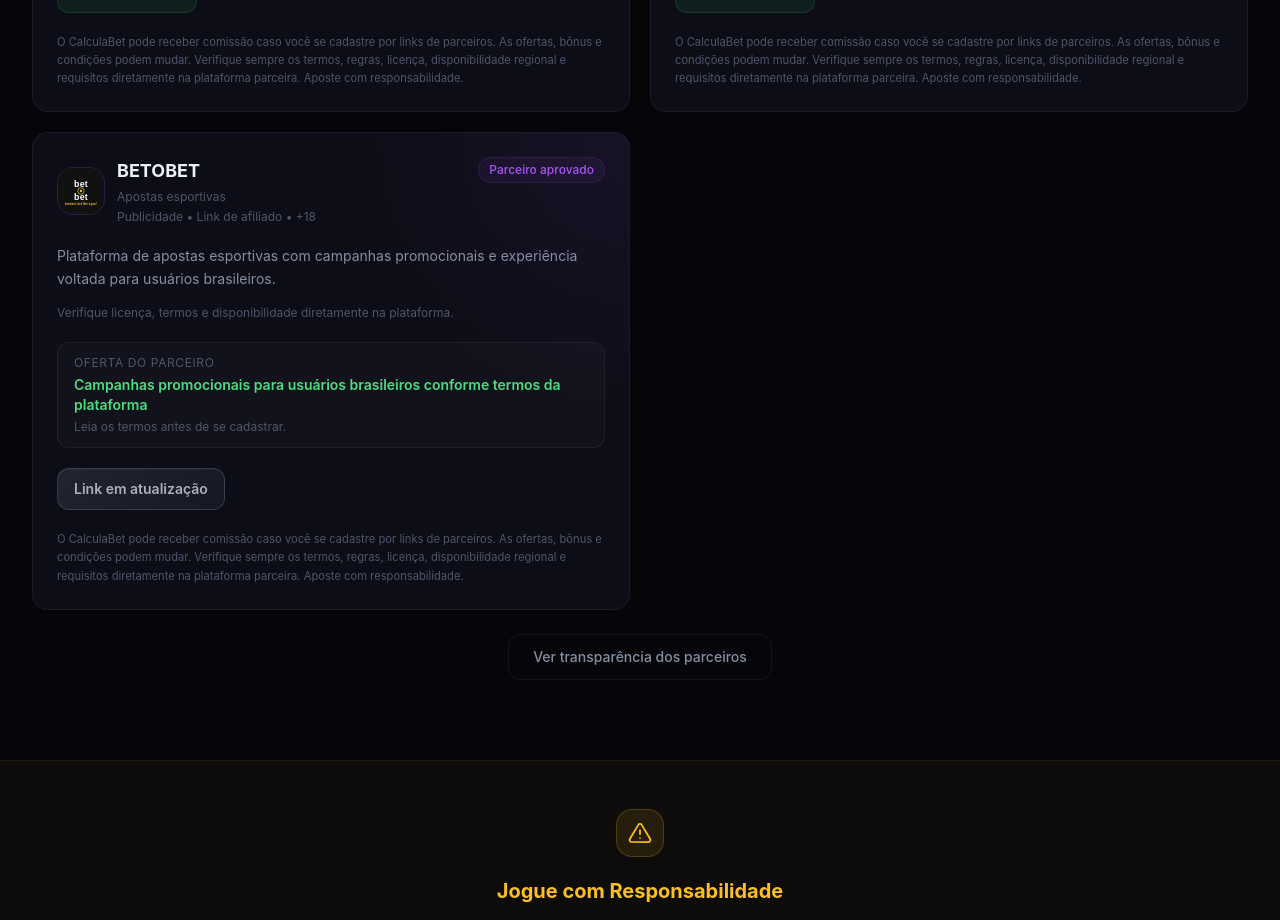
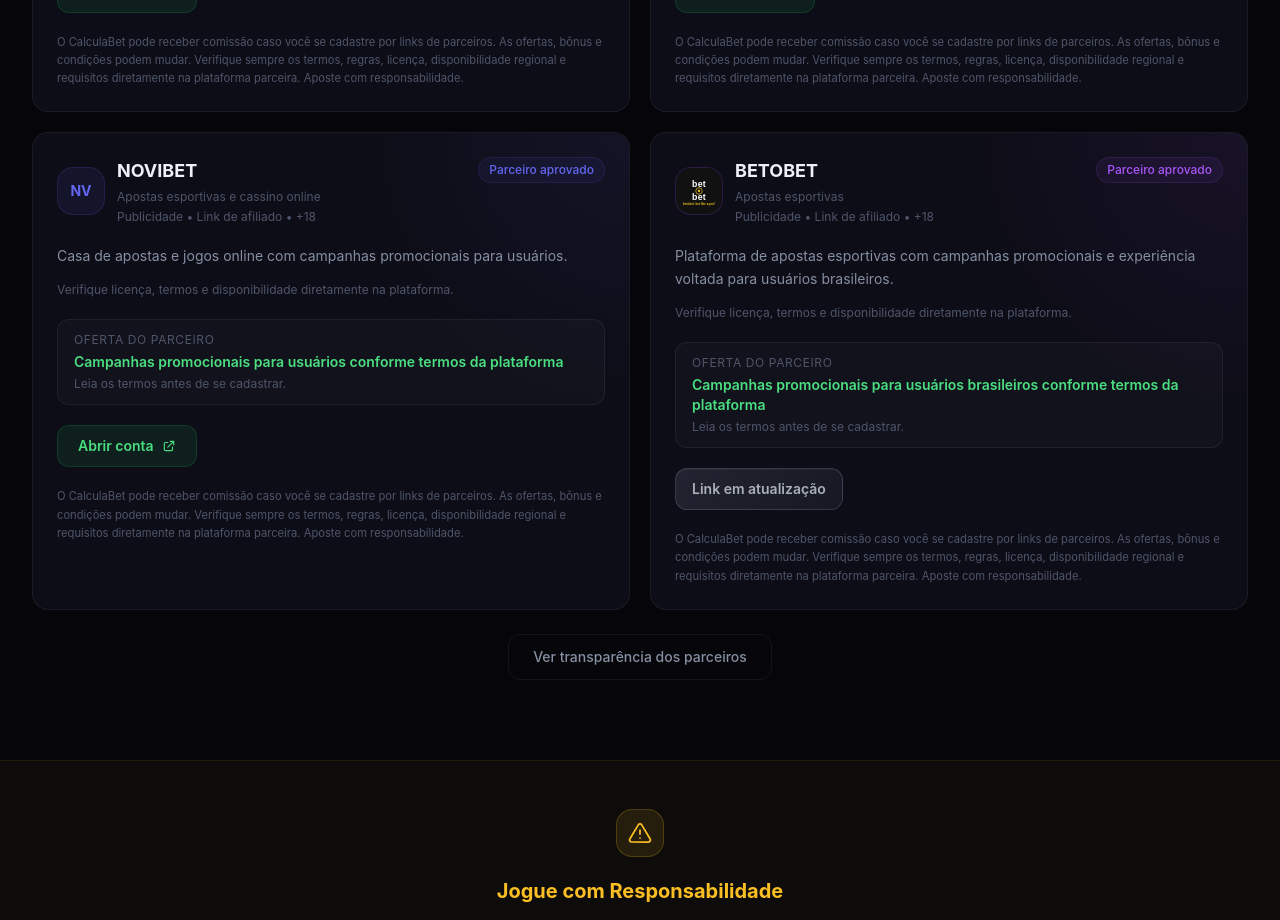
Before and after one commit to cerebromilionario/CalculaBet, a React (Vite) app: page / in a window 1280 px wide. Shown: the part 4920-5840 px from the top of the page. Built offline with nearby package versions, Linux system fonts and the light colour scheme.

Commit message:
Add NOVIBET affiliate partner
https://claude.ai/code/session_01RMQXZoXrhxdAbWC5s7xbC8

```diff
--- a/src/data/casas.js
+++ b/src/data/casas.js
@@ -268,6 +268,32 @@ export const casas = [
     banners: {},
   },
   {
+    id: 'novibet',
+    name: 'NOVIBET',
+    nome: 'NOVIBET',
+    initials: 'NV',
+    category: 'Apostas esportivas e cassino online',
+    description: 'Casa de apostas e jogos online com campanhas promocionais para usuários.',
+    desc: 'Casa de apostas e jogos online com campanhas promocionais para usuários.',
+    bonus: 'Campanhas promocionais para usuários conforme termos da plataforma',
+    cta: 'Abrir conta',
+    affiliateUrl: 'https://track.afiliapub.com/click?o=79&a=550220524&link_id=725',
+    link: 'https://track.afiliapub.com/click?o=79&a=550220524&link_id=725',
+    disclaimer: defaultDisclaimer,
+    cor: '#6366f1',
+    licencaInfo: 'Verifique licença, termos e disponibilidade diretamente na plataforma.',
+    destaque: 'Parceiro aprovado',
+    complianceNote: '+18 · Publicidade · Link de afiliado',
+    transparency: AFFILIATE_DISCLOSURE_FULL,
+    featured: false,
+    active: true,
+    affiliateEnabled: true,
+    bannersEnabled: false,
+    rotationEnabled: false,
+    priority: 70,
+    banners: {},
+  },
+  {
     id: 'betobet',
     name: 'BETOBET',
     nome: 'BETOBET',
```
